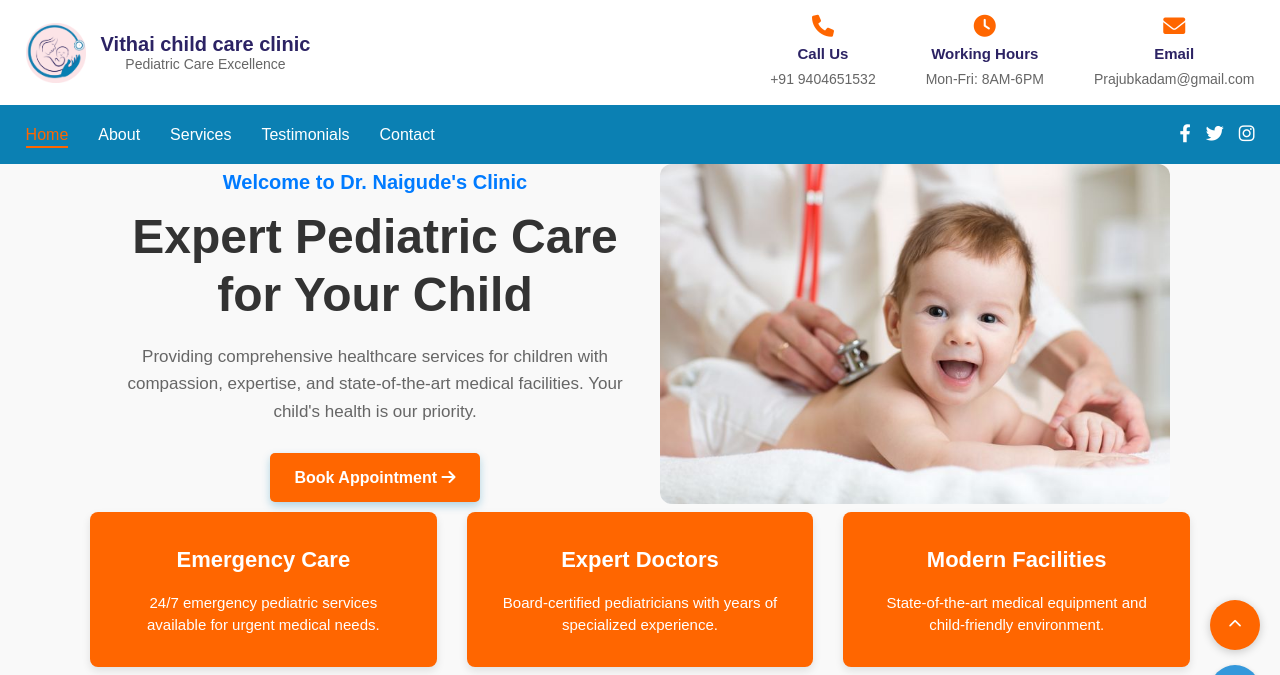
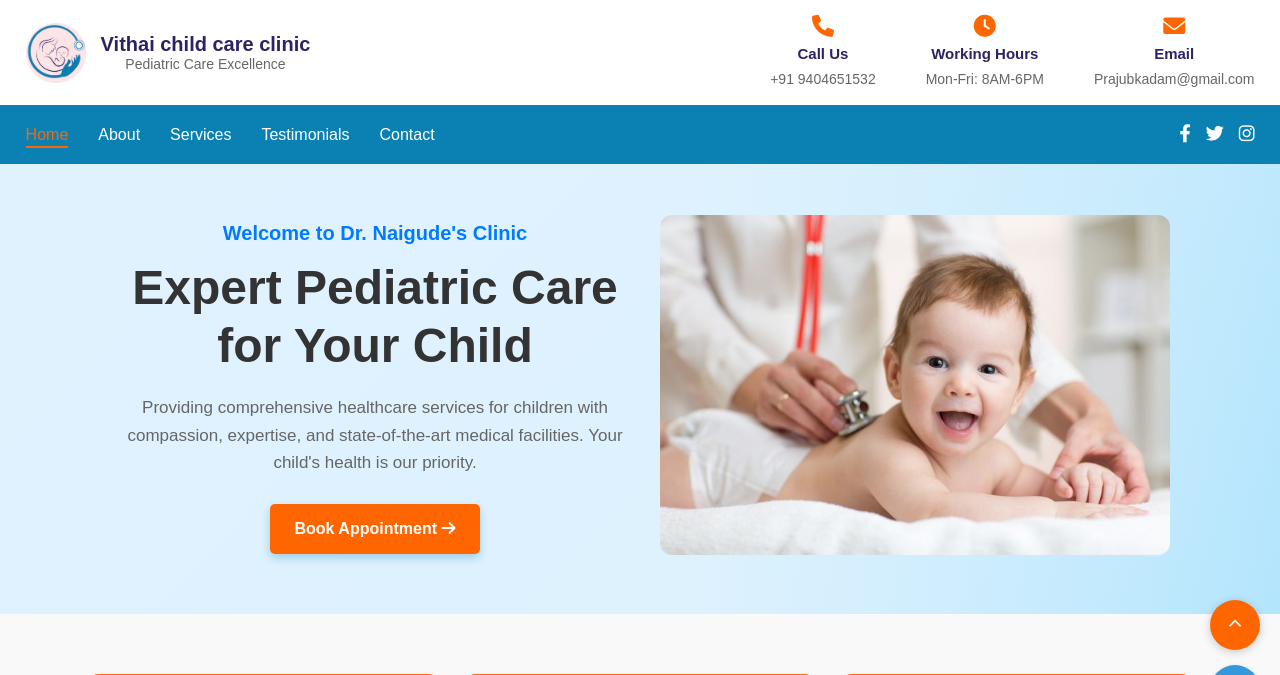
Before and after one commit to Vaibhav-Thorwat/doctor-website, a Flask app: page / in a window 1280 px wide. Shown: the top 675 px of the page. Run offline with Flask 3, Linux system fonts and the light colour scheme.

Commit message:
Update style.css

```diff
--- a/static/style.css
+++ b/static/style.css
@@ -176,6 +176,26 @@ h1, h2, h3, h4, h5, h6 {
 
 /* Hero Section */
 
+.hero-section {
+    position: relative;
+    height: 450px;
+    display: flex;
+    align-items: center;
+    justify-content: flex-start;
+    background: linear-gradient(135deg, var(--light-blue-bg) 0%, #b3e5fc 100%);
+    margin-bottom: 60px; /* Add space below hero section */
+}
+
+.hero-bg-overlay {
+    position: absolute;
+    top: 0;
+    left: 0;
+    width: 100%;
+    height: 100%;
+    background: linear-gradient(to right, rgba(224, 242, 254, 0.9) 55%, rgba(224, 242, 254, 0.6) 70%, transparent 100%);
+    z-index: 1;
+}
+
 .hero-content {
     position: relative;
     z-index: 2;
@@ -221,12 +241,12 @@ h1, h2, h3, h4, h5, h6 {
 .baby-image {
     flex: 1 1 45%;
 }
+
 .baby-image img {
     max-width: 100%;
     height: auto;
     border-radius: 12px; /* optional for soft edges */
 }
-
 .hero-text .btn {
     margin-top: 28px;   /* Space above button */
     margin-bottom: 0;   /* No extra space below button */
@@ -266,6 +286,7 @@ h1, h2, h3, h4, h5, h6 {
     transform: translateY(-1px);
     box-shadow: 0 4px 12px rgba(11, 128, 179, 0.3);
 }
+
 
 /* Quick Links Section */
 .quick-links {
```
